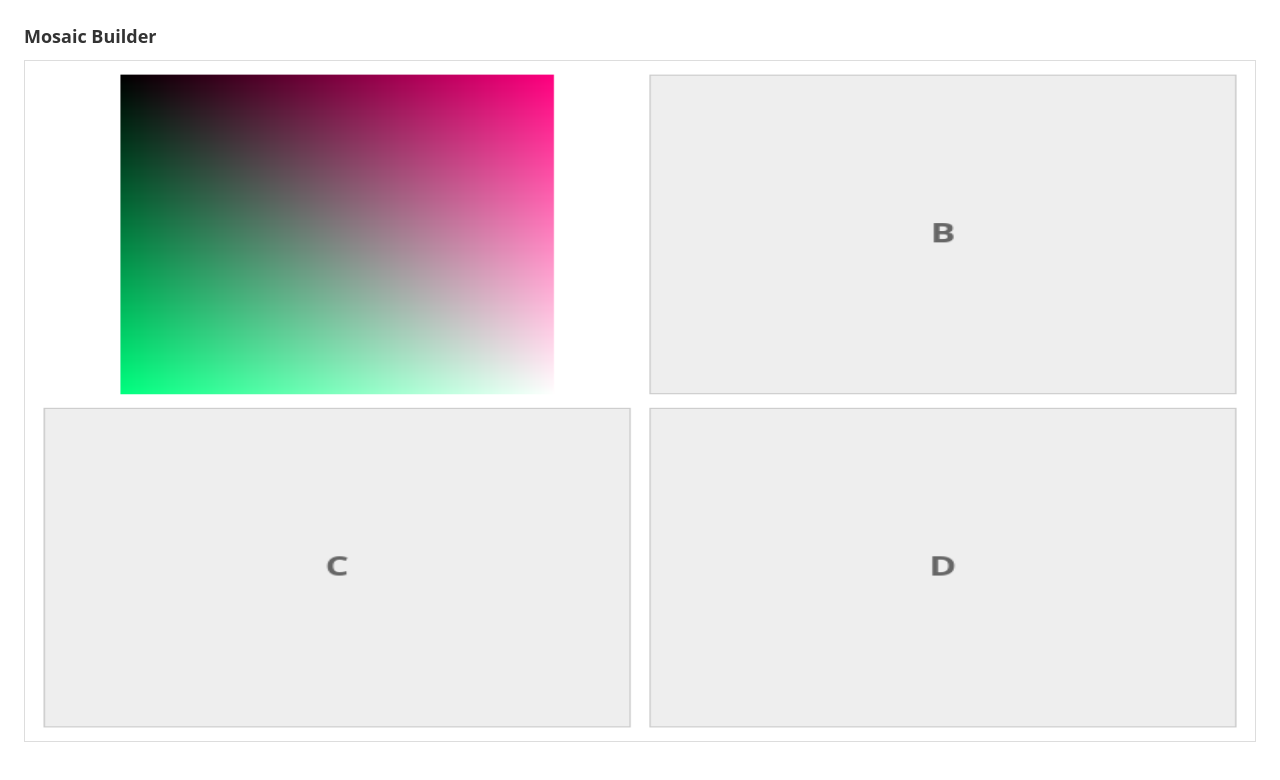
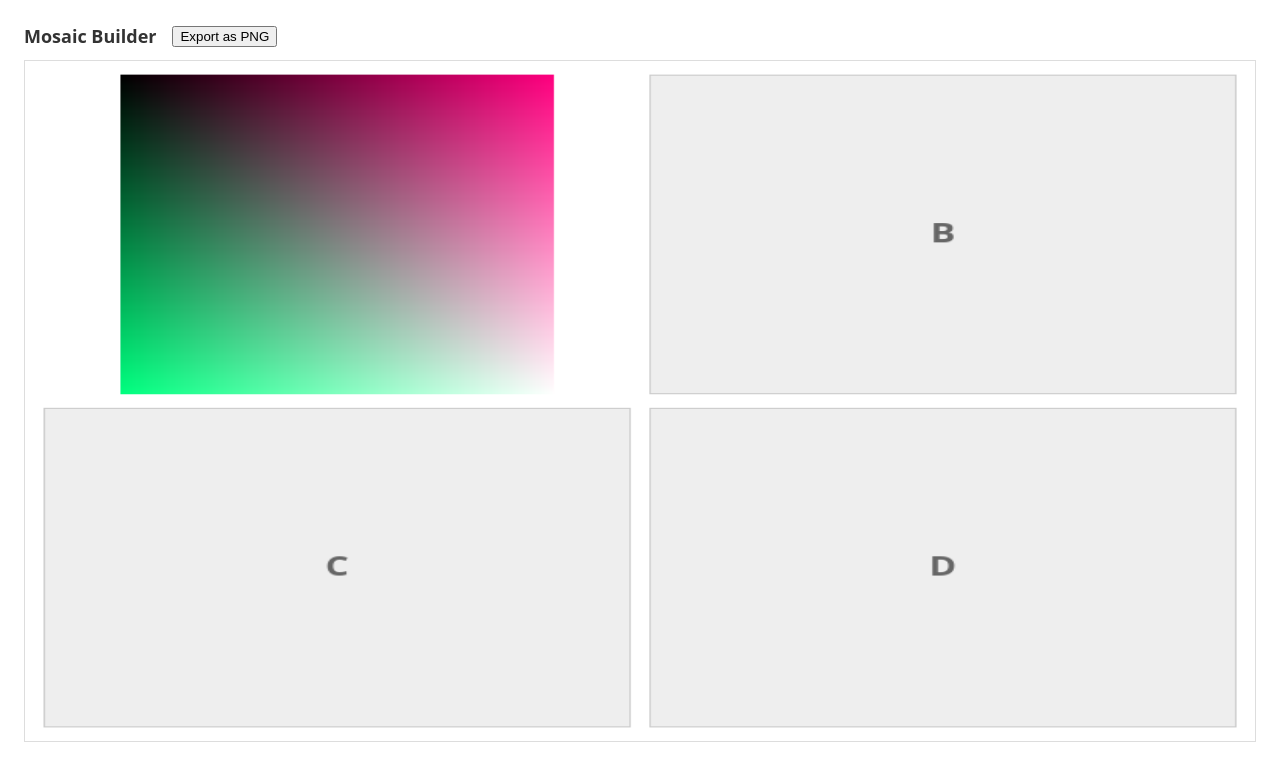
Before and after one commit to erikvlcak/mosaic-builder, a React (Vite) app: page / in a window 1280 px wide. Shown: the top 780 px of the page. Built offline with nearby package versions, Linux system fonts and the light colour scheme.

Commit message:
feat(ui): Export as PNG button wired to IPC (M2.11)

```diff
--- a/src/renderer/App.tsx
+++ b/src/renderer/App.tsx
@@ -1,5 +1,6 @@
 import { useEffect, useState } from "react";
 import { EditorCanvas } from "./components/Canvas/EditorCanvas";
+import { ExportButton } from "./components/Toolbar/ExportButton";
 import {
   HARDCODED_FIGURE,
   SAMPLE_IMAGE_ID,
@@ -43,7 +44,7 @@ export function App(): JSX.Element {
         {loadError !== null && (
           <span style={{ color: "#B00" }}>image load error: {loadError}</span>
         )}
-        {/* ExportButton lands in Task 11. */}
+        <ExportButton figure={HARDCODED_FIGURE} images={images} />
       </header>
       <EditorCanvas figure={HARDCODED_FIGURE} images={images} />
     </main>
--- /dev/null
+++ b/src/renderer/components/Toolbar/ExportButton.tsx
@@ -0,0 +1,54 @@
+import { useState } from "react";
+import type { Figure } from "../../model/types";
+import { exportFigureAsPng } from "../../export/png";
+
+interface Props {
+  figure: Figure;
+  images: Map<string, ImageBitmap>;
+}
+
+type Status =
+  | { kind: "idle" }
+  | { kind: "exporting" }
+  | { kind: "success"; filePath: string }
+  | { kind: "error"; message: string };
+
+export function ExportButton({ figure, images }: Props): JSX.Element {
+  const [status, setStatus] = useState<Status>({ kind: "idle" });
+
+  async function onClick(): Promise<void> {
+    setStatus({ kind: "exporting" });
+    const result = await exportFigureAsPng(figure, images);
+    if (result.ok) {
+      setStatus({ kind: "success", filePath: result.filePath });
+    } else if (result.reason === "canceled") {
+      setStatus({ kind: "idle" });
+    } else {
+      setStatus({
+        kind: "error",
+        message: result.message ?? result.reason,
+      });
+    }
+  }
+
+  return (
+    <span style={{ display: "inline-flex", alignItems: "center", gap: 8 }}>
+      <button
+        type="button"
+        onClick={() => {
+          void onClick();
+        }}
+        disabled={status.kind === "exporting"}
+        data-testid="export-png"
+      >
+        {status.kind === "exporting" ? "Exporting…" : "Export as PNG"}
+      </button>
+      {status.kind === "success" && (
+        <span style={{ color: "#070" }}>saved → {status.filePath}</span>
+      )}
+      {status.kind === "error" && (
+        <span style={{ color: "#B00" }}>error: {status.message}</span>
+      )}
+    </span>
+  );
+}
```
